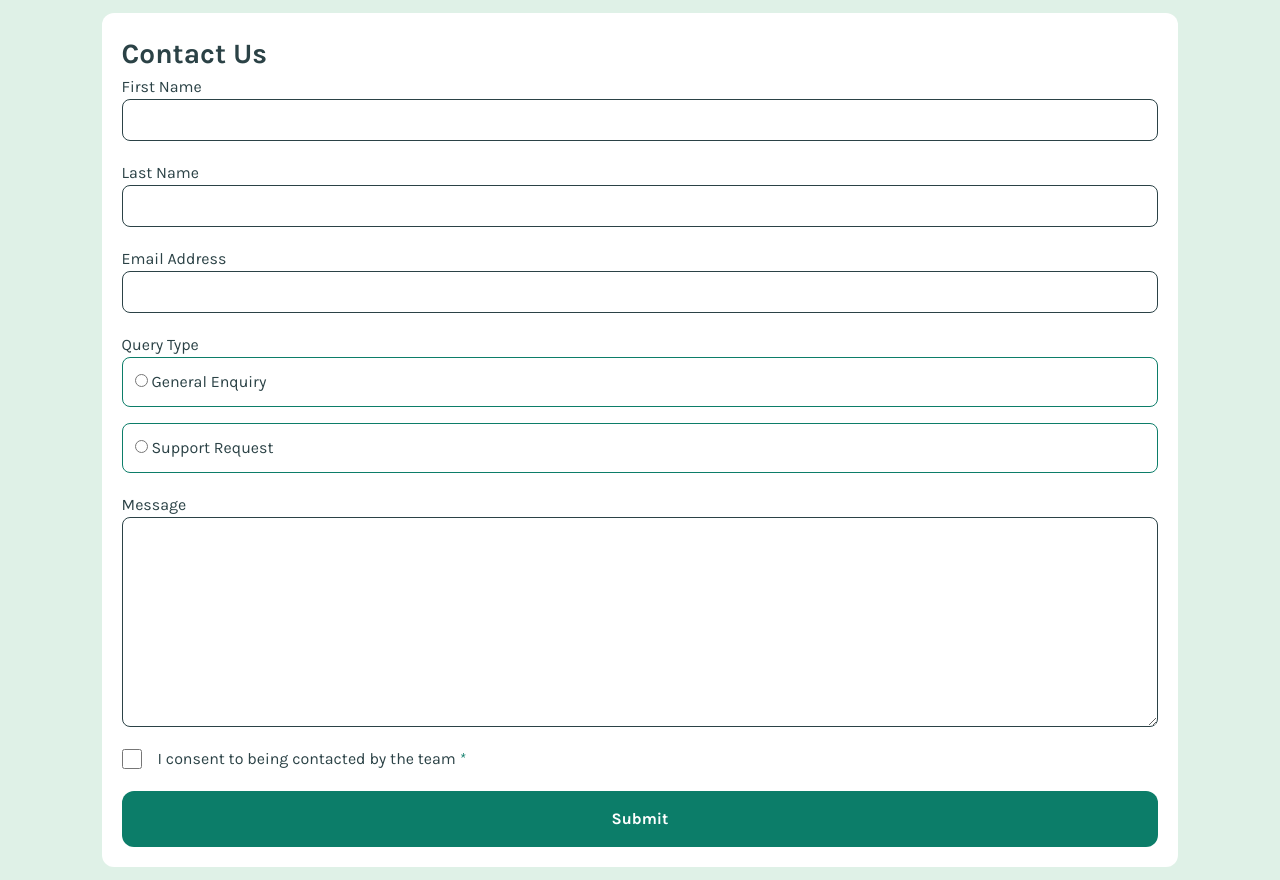
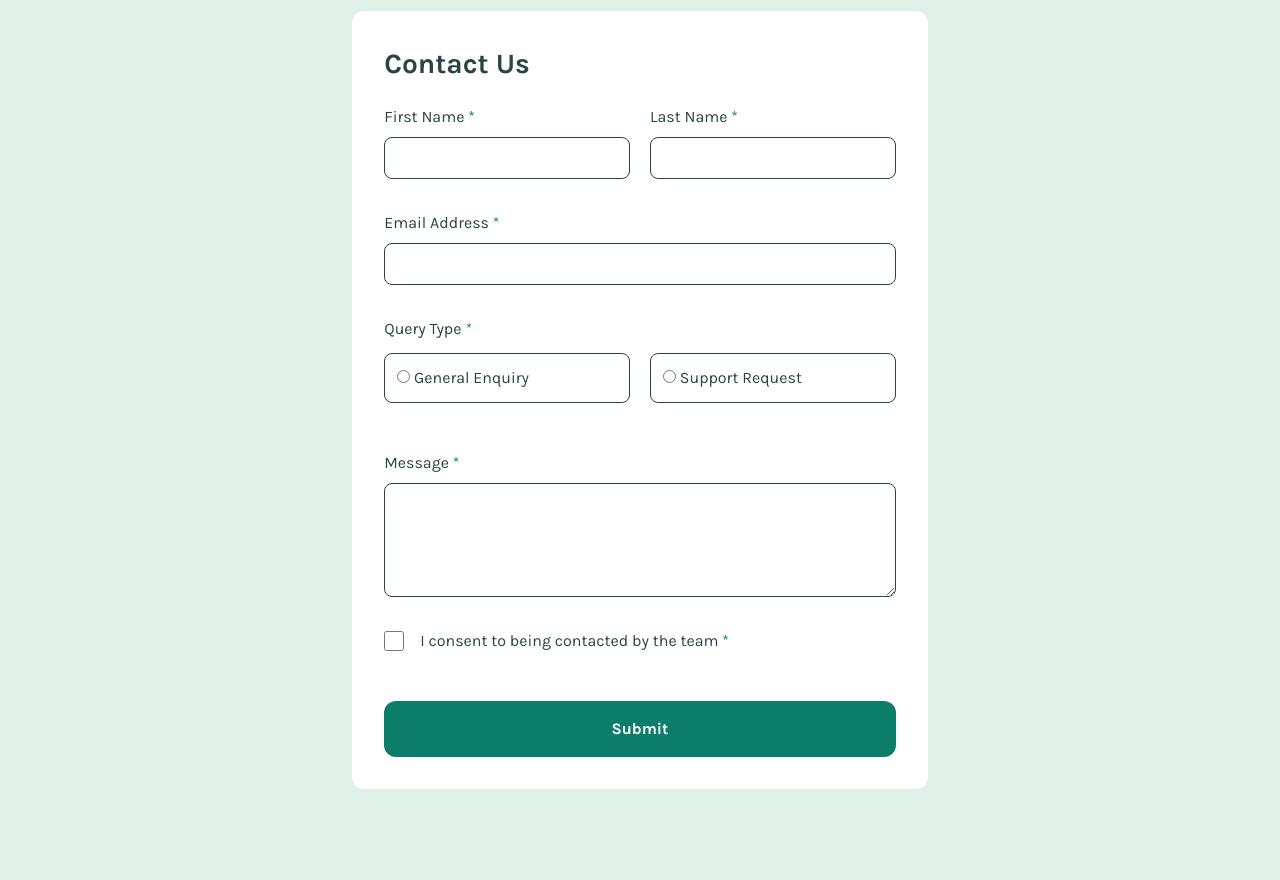
Before and after one commit to matheusrobertodasilva/contact-form, a Vue app: page / in a window 1280 px wide. After the commit the page ends 800 px from the top, so only its background shows below. Built offline with nearby package versions, Linux system fonts and the light colour scheme.

Commit message:
verificação de campos

```diff
--- a/index.html
+++ b/index.html
@@ -5,7 +5,7 @@
     <meta name="viewport" content="width=device-width, initial-scale=1.0" />
     <title>Contact Form</title>
   </head>
-  <body class="text-[16px] font-karla text-White bg-Green-200-(lighter) m-10 h-screen flex justify-center items-center">
+  <body class="text-[16px] font-karla text-White bg-Green-200-(lighter) mx-10 my-14 lg:m-0 h-screen flex justify-center items-center">
     <div id="app"></div>
     <script type="module" src="/src/main.js"></script>
   </body>
--- a/src/components/Form.vue
+++ b/src/components/Form.vue
@@ -1,45 +1,159 @@
 <template>
     <section>
-        <div class="bg-White p-5 rounded-xl">
-            <h1 class="text-Grey-900-(darker) font-bold text-[28px]">Contact Us</h1>
-            <form action="" class="text-Grey-900-(darker) space-y-5">
-                <label for="firstName" class="flex flex-col"> First Name
-                    <input id="firstName" type="text" class="cursor-pointer p-2 rounded-lg border border-Grey-900-(darker) outline-none focus:border-Green-600-(medium) focus:caret-Green-600-(medium)" v-model="firstName">
+        <div class="bg-White p-5 lg:p-8 rounded-xl lg:">
+            <h1 class="text-Grey-900-(darker) font-bold text-[28px] mb-5">Contact Us</h1>
+            <form action="" class="text-Grey-900-(darker) space-y-6 lg:flex lg:flex-col justify-center ">
+                <fieldset class="lg:flex space-y-5 lg:space-y-0  lg:space-x-5">
+                    <label class="flex flex-col">
+                        <span class="after:content-['*'] after:text-Green-600-(medium)">First Name </span>
+                        <input type="text"
+                            class="mt-2 cursor-pointer p-2 rounded-lg border border-Grey-900-(darker) outline-none focus:border-Green-600-(medium) focus:caret-Green-600-(medium) lg:w-[19.2vw]"
+                            v-model="firstName">
+                        <!-- Mensagem de erro -->
+                        <span class="text-red-400 mt-2">{{ error.firstName }}</span>
+                    </label>
+                    <label class="flex flex-col">
+                        <span class="after:content-['*'] after:text-Green-600-(medium)">Last Name </span>
+                        <input type="text"
+                            class="mt-2 cursor-pointer p-2 rounded-lg border border-Grey-900-(darker) outline-none focus:border-Green-600-(medium) focus:caret-Green-600-(medium) lg:w-[19.2vw]"
+                            v-model="lastName">
+                        <!-- Mensagem de erro -->
+                        <span class="text-red-400 mt-2">{{ error.lastName }}</span>
+                    </label>
+                </fieldset>
+
+                <label class="flex flex-col ">
+                    <span class="after:content-['*'] after:text-Green-600-(medium)">Email Address </span>
+                    <input type="text"
+                        class="mt-2 cursor-pointer p-2 rounded-lg border border-Grey-900-(darker) outline-none focus:border-Green-600-(medium) focus:outline-3 focus:caret-Green-600-(medium)"
+                        v-model="emailAddress">
+                    <!-- Mensagem de erro -->
+                    <span class="text-red-400 mt-2">{{ error.emailAddress }}</span>
                 </label>
-                <label for="lastName" class="flex flex-col"> Last Name
-                    <input id="lastName" type="text" class="cursor-pointer p-2 rounded-lg border border-Grey-900-(darker) outline-none focus:border-Green-600-(medium) focus:caret-Green-600-(medium)" v-model="lastName">
+                <fieldset class="flex flex-col lg:justify-between  lg:flex-row lg:space-y-0 space-y-4">
+                    <legend class="mb-3">Query Type <i class="text-Green-600-(medium)">*</i></legend>
+                    <label class=" cursor-pointer border border-Grey-900-(darker) p-3 rounded-lg lg:w-[19.2vw]"
+                        :class="[queryType == 'generalEnquiry' ? 'bg-Green-200-(lighter)' : '']">
+                        <input name="queryType" value="generalEnquiry" type="radio"
+                            class="p-2 rounded-lg border border-Grey-900-(darker) accent-Green-600-(medium) "
+                            v-model="queryType"> General Enquiry
+                    </label>
+                    <label class="cursor-pointer border border-Grey-900-(darker) p-3 rounded-lg lg:w-[19.2vw]"
+                        :class="[queryType == 'supportRequest' ? 'bg-Green-200-(lighter)' : '']">
+                        <input name="queryType" value="supportRequest" type="radio"
+                            class="p-2 rounded-lg border border-Grey-900-(darker) accent-Green-600-(medium)"
+                            v-model="queryType"> Support Request
+                    </label>
+                </fieldset>
+                <!-- Mesagem de erro do campo radio -->
+                <span class="text-red-400 mt-2">{{ error.queryType }}</span>
+
+                <label class="flex flex-col">
+                    <span class="after:content-['*'] after:text-Green-600-(medium)">Message </span>
+                    <textarea rows="4"
+                        class="mt-2 cursor-pointer outline-none focus:caret-Green-600-(medium) p-2 rounded-lg border border-Grey-900-(darker) focus:border-Green-600-(medium) focus:outline-3 "></textarea>
+                    <!-- Mensagem de erro -->
+                    <span class="text-red-400 mt-2">{{ error.message }}</span>
                 </label>
-                <label for="emailAddress" class="flex flex-col"> Email Address
-                    <input id="emailAddress" type="text" class="cursor-pointer p-2 rounded-lg border border-Grey-900-(darker) outline-none focus:border-Green-600-(medium) focus:outline-3 focus:caret-Green-600-(medium)" v-model="emailAddress">
+                <label class="flex items-center cursor-pointer">
+                    <input type="checkbox" class="cursor-pointer w-5 h-5 p-2 border-2 mr-4 accent-Green-600-(medium)"
+                        v-model="checkbox">
+                    <span class="after:content-['*'] after:text-Green-600-(medium)">I consent to being contacted by the
+                        team </span>
                 </label>
-                <label for="queryType" class="flex flex-col space-y-4"> Query Type
-                    <label for="generalEnquiry" class="cursor-pointer border border-Green-600-(medium)  p-3 rounded-lg " :class="[queryType == 'generalEnquiry' ? 'bg-Green-200-(lighter)' : '']">
-                        <input id="generalEnquiry" name="queryType" value="generalEnquiry" type="radio" class="p-2 rounded-lg border border-Grey-900-(darker) accent-Green-600-(medium) " v-model="queryType"> General Enquiry
-                    </label>
-                    <label for="supportRequest" class="cursor-pointer border border-Green-600-(medium) p-3 rounded-lg " :class="[queryType == 'supportRequest' ? 'bg-Green-200-(lighter)' : '']">
-                        <input id="supportRequest" name="queryType" value="supportRequest" type="radio" class="p-2 rounded-lg border border-Grey-900-(darker) accent-Green-600-(medium)" v-model="queryType"> Support Request
-                    </label>
-                </label>
-                <label for="message" class="flex flex-col"> Message
-                    <textarea id="message" rows="8" class="cursor-pointer outline-none focus:caret-Green-600-(medium) p-2 rounded-lg border border-Grey-900-(darker) focus:border-Green-600-(medium) focus:outline-3 "></textarea>
-                </label>
-                <label for="checkbox" class="flex items-center cursor-pointer">
-                    <input id="checkbox" type="checkbox" class="cursor-pointer w-5 h-5 p-2 border-2 mr-4 accent-Green-600-(medium)" v-model="checkbox"> <span>I consent to being contacted by the team <i class="text-Green-600-(medium)">*</i></span>
-                </label>
-                <input type="submit" value="Submit" class="cursor-pointer bg-Green-600-(medium) text-White p-4 rounded-xl font-bold w-[81vw] checked:bg-Green-600-(medium) hover:bg-Grey-900-(darker)">
+                <!-- Erro do campo checkbox -->
+                <span class="text-red-400 mt-3">{{ error.checkbox }}</span>
+
+                <button @click.prevent="submit"
+                    class="cursor-pointer bg-Green-600-(medium) text-White p-4 rounded-xl font-bold w-[81vw] lg:w-auto checked:bg-Green-600-(medium) hover:bg-Grey-900-(darker)">Submit</button>
             </form>
         </div>
     </section>
 </template>
 
 <script>
-    export default{
-        data(){
-            return{
-                queryType:null,
-                checkbox:""
+export default {
+    data() {
+        return {
+            firstName: "",
+            lastName: "",
+            emailAddress: "",
+            queryType: null,
+            message:"",
+            checkbox: "",
+            error: {
+                firstName: "",
+                lastName:"",
+                emailAddress: "",
+                queryType: "",
+                message: "",
+                checkbox: ""
+            },
+            test: ""
+
+        }
+    },
+    methods: {
+        checkFirstName() {
+            if (this.firstName == "" || isNaN(this.firstName) == false) {
+                this.error.firstName = "This field is required"
+            } else {
+                this.error.firstName = ""
             }
         },
+        checkLastName() {
+            if (this.lastName == "" || isNaN(this.lastName) == false) {
+                this.error.lastName = "This field is required"
+            } else {
+                this.error.lastName = ""
+            }
+        },
+        checkEmail(){
+            if(this.emailAddress == "" || this.emailAddress.includes("@") == false || this.emailAddress.includes(".com") == false){
+                this.error.emailAddress = "Please enter a valid email address"
+            } else {
+                this.error.emailAddress = ""
+            }
+        },
+        checkQueryType(){
+            if(this.queryType == "" || this.queryType == null ){
+                this.error.queryType = "Place select a query type"
+            } else {
+                this.error.queryType = ""
+            }
+        },
+        checkMessage(){
+            if(this.message == ""){
+                this.error.message = "This field is required"
+            } else {
+                this.error.message = ""
+            }
+        },
+        checkCheckbox(){
+            if(this.checkbox == false){
+                this.error.checkbox = "To submit this form, place consent to being contacted"
+            }else {
+                this.error.checkbox = ""
+            }
+        },
+        submit() {
+            this.checkLastName();
+            this.checkFirstName();
+            this.checkEmail();
+            this.checkQueryType();
+            this.checkMessage()
+        }
+    }
 
-    }
+}
 </script>
+
+<!--
+    error: {
+        checkbox: "To submit this form, place consent to being contacted",
+        message: "This field is required",
+        queryType: "Place select a query type",
+        emailAddress: "Please enter a valid email address",
+        name: "This field is required"
+    },
+ -->
```
